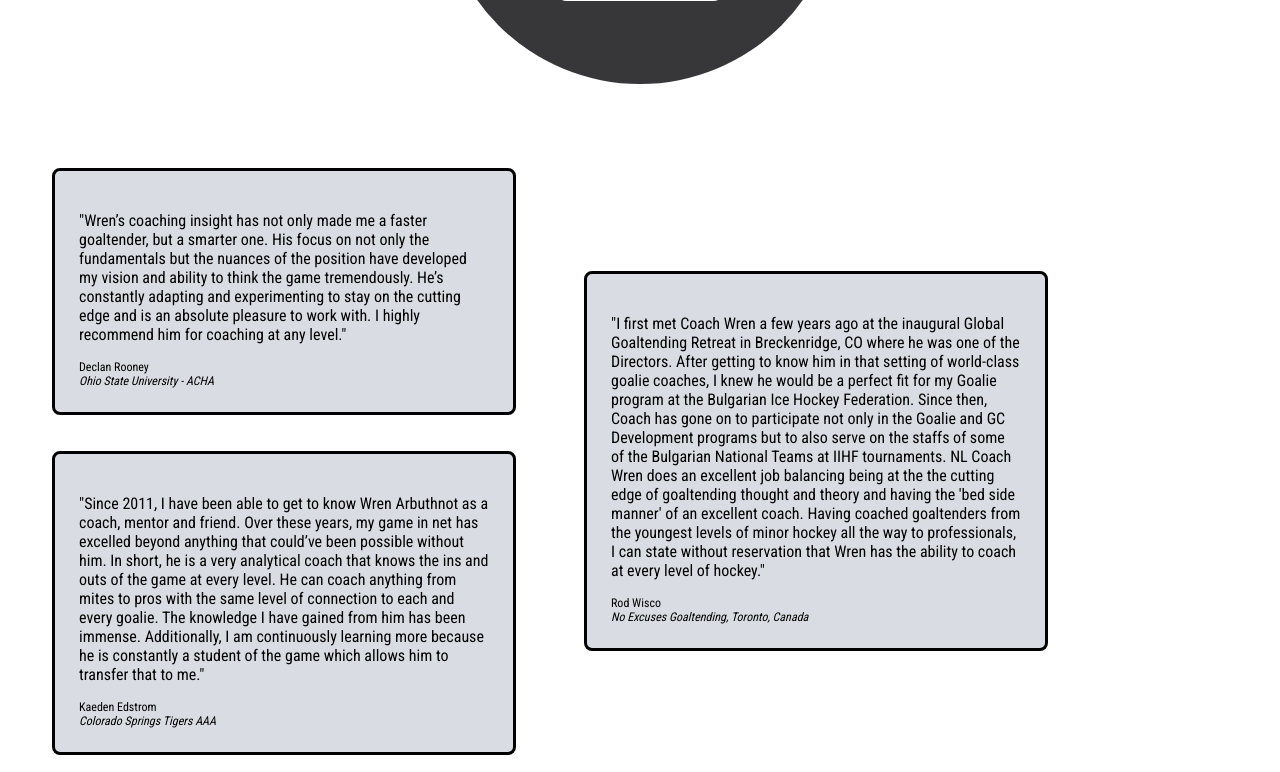
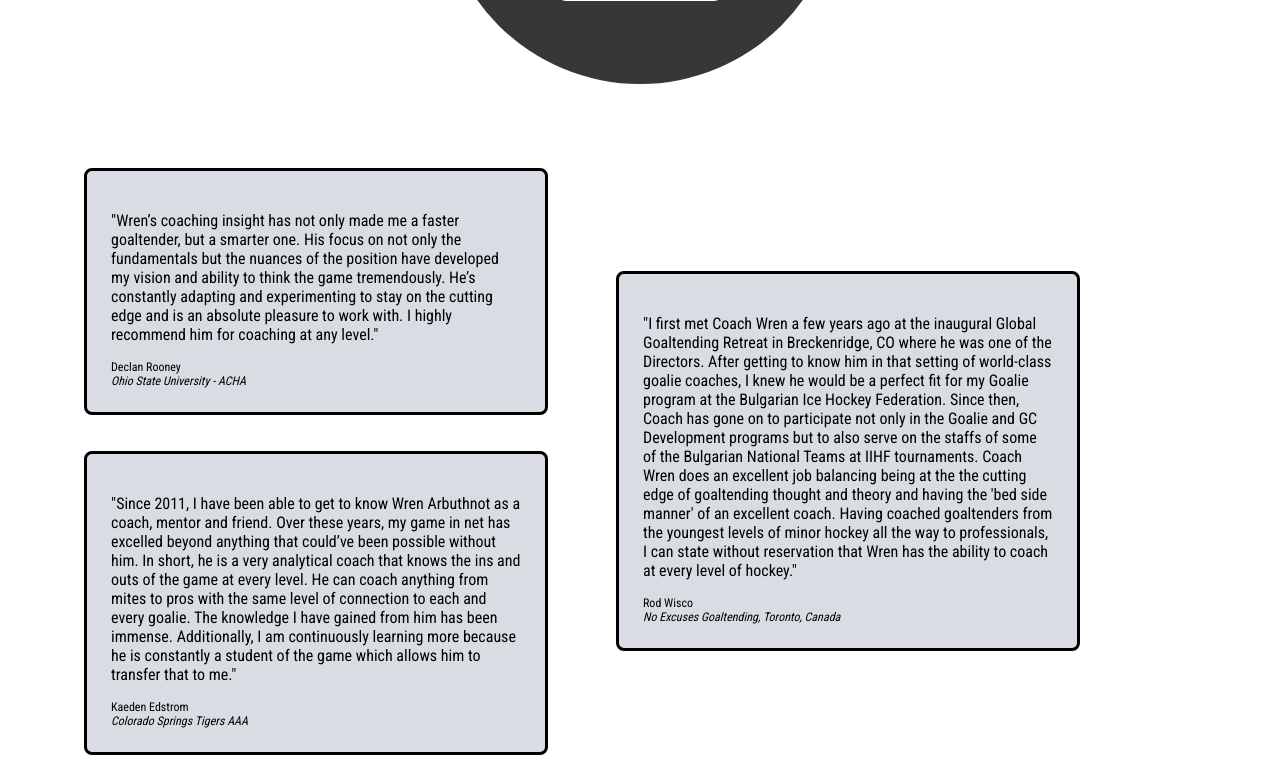
Before and after one commit to juliehockey30/goalieGuru, a React (Create React App) app: page / in a window 1280 px wide. Shown: the part 1780-2552 px from the top of the page. Built offline with nearby package versions, Linux system fonts and the light colour scheme; what react-animations would draw is missing.

Commit message:
remove typo in testimonial

```diff
--- a/src/components/testimonials/Testimonials.js
+++ b/src/components/testimonials/Testimonials.js
@@ -12,7 +12,7 @@ class Testimonials extends Component {
         title: "Ohio State University - ACHA",
       },
       {
-        body: "\"I first met Coach Wren a few years ago at the inaugural Global Goaltending Retreat in Breckenridge, CO where he was one of the Directors.  After getting to know him in that setting of world-class goalie coaches, I knew he would be a perfect fit for my Goalie program at the Bulgarian Ice Hockey Federation.  Since then, Coach has gone on to participate not only in the Goalie and GC Development programs but to also serve on the staffs of some of the Bulgarian National Teams at IIHF tournaments. NL Coach Wren does an excellent job balancing being at the the cutting edge of goaltending thought and theory and having the 'bed side manner' of an excellent coach.   Having coached goaltenders from the youngest levels of minor hockey all the way to professionals, I can state without reservation that Wren has the ability to coach at every level of hockey.\"",
+        body: "\"I first met Coach Wren a few years ago at the inaugural Global Goaltending Retreat in Breckenridge, CO where he was one of the Directors.  After getting to know him in that setting of world-class goalie coaches, I knew he would be a perfect fit for my Goalie program at the Bulgarian Ice Hockey Federation.  Since then, Coach has gone on to participate not only in the Goalie and GC Development programs but to also serve on the staffs of some of the Bulgarian National Teams at IIHF tournaments. Coach Wren does an excellent job balancing being at the the cutting edge of goaltending thought and theory and having the 'bed side manner' of an excellent coach.   Having coached goaltenders from the youngest levels of minor hockey all the way to professionals, I can state without reservation that Wren has the ability to coach at every level of hockey.\"",
         name: "Rod Wisco",
         title: "No Excuses Goaltending, Toronto, Canada",
       },
--- a/src/components/testimonials/Testimonials.styled.js
+++ b/src/components/testimonials/Testimonials.styled.js
@@ -4,7 +4,7 @@ const Wrapper = styled.div`
   align-items: center;
   display: flex;
   flex-direction: row;
-  margin-top: 32px;
+  margin: 32px 0 0 32px;
 `;
 
 const ColumnWrapper = styled.div`
--- a/src/components/testimonials/testimonialCard/TestimonialCard.js
+++ b/src/components/testimonials/testimonialCard/TestimonialCard.js
@@ -2,7 +2,6 @@ import React, { Component } from 'react';
 import { CardBackground, Body, Name, Title } from './TestimonialCard.styled.js';
 
 class TestimonialCard extends Component {
-
   render() {
     return (
       <CardBackground>
```
